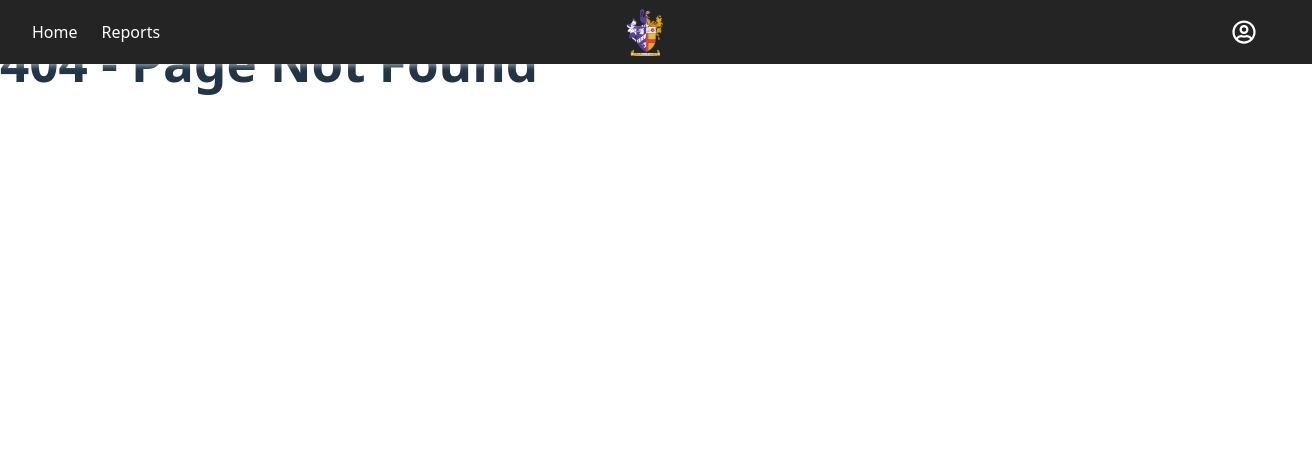
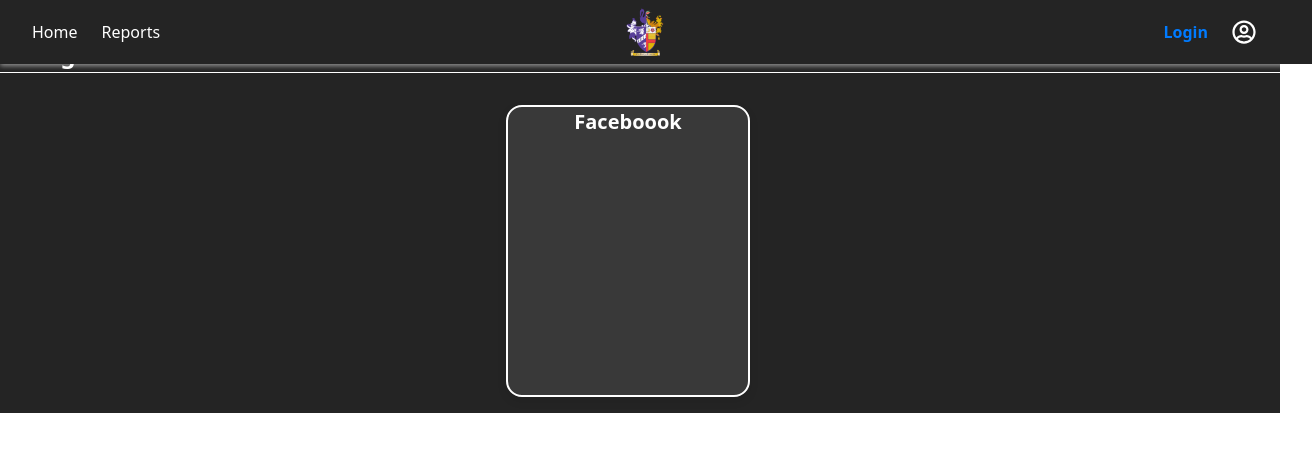
Before and after one commit to vinodabhik-proj/Rovers-frontend, a React (Vite) app: page /login in a window 1280 px wide. Before the commit this address had no page. Shown: the top 452 px of the page, 1312 px wide, since content can reach past the window. Built offline with nearby package versions, Linux system fonts and the light colour scheme; no server answers.

Commit message:
Adding login button to navbar and creating initial template for login page

```diff
--- a/src/App.tsx
+++ b/src/App.tsx
@@ -2,6 +2,7 @@
 import Home from "./pages/Home/Home";
 import Reports from "./pages/Reports/Reports";
 import Navbar from "./components/navbar/Navbar";
+import Login from "./pages/Login/Login";
 
 function App() {
 
@@ -11,6 +12,7 @@
       <Routes>
         <Route path="/"  element={ <Home /> } />
         <Route path="/reports" element={ <Reports />} />
+        <Route path="/login" element={ <Login /> } />
         <Route path="*" element={<h1>404 - Page Not Found</h1>} />
       </Routes>
     </div>
--- a/src/components/navbar/Navbar.css
+++ b/src/components/navbar/Navbar.css
@@ -64,6 +64,11 @@
   font-weight: 600;
 }
 
+/* Login Styling */
+.login {
+  margin-right: 1.5rem;
+}
+
 /* Responsiveness */
 
 @media (max-width: 600px) {
--- a/src/components/navbar/Navbar.tsx
+++ b/src/components/navbar/Navbar.tsx
@@ -3,8 +3,14 @@
 import "./Navbar.css";
 import { FaRegUserCircle } from "react-icons/fa";
 import roversEmblem from "../../images/roversEmblem.png";
+import { useAuth } from "../../hooks/auth";
 
 export default function Navbar() {
+
+  const { user, loading, logout } = useAuth();
+
+  if (loading) return null;
+
   return (
     <nav>
       <div className="nav-left">
@@ -25,6 +31,18 @@
       </div>
 
       <div className="nav-right">
+        {
+          user ? (
+            <>
+              <span>Hi, {user.firstName}</span>
+              <button onClick={logout}>Logout</button>
+            </>
+          ) : (
+            <NavLink to="/login" className="login">
+              Login
+            </NavLink>
+          )
+        }
         <FaRegUserCircle size={24} data-testid="user-icon" />
       </div>
     </nav>
--- /dev/null
+++ b/src/hooks/apiUrl.ts
@@ -0,0 +1,3 @@
+export default function getApiUrl() {
+  return import.meta.env.VITE_API_URL;
+}
--- /dev/null
+++ b/src/hooks/auth.ts
@@ -0,0 +1,39 @@
+// hooks/useAuth.ts
+import { useEffect, useState } from "react";
+import type { User } from "../models";
+import { getUser, userLogout } from "../services/AuthService";
+
+export function useAuth() {
+  const [user, setUser] = useState<User | null>(null);
+  const [loading, setLoading] = useState(true);
+
+  useEffect(() => {
+    let isMounted = true;
+
+    const loadUser = async () => {
+      try {
+        const res = await getUser();
+        if (isMounted) {
+          setUser(res);
+        }
+      } finally {
+        if (isMounted) {
+          setLoading(false);
+        }
+      }
+    };
+
+    loadUser();
+
+    return () => {
+      isMounted = false;
+    };
+  }, []);
+
+  const logout = async () => {
+    await userLogout();
+    setUser(null);
+  };
+
+  return { user, loading, logout };
+}
--- /dev/null
+++ b/src/models/User.ts
@@ -0,0 +1,6 @@
+export interface User {
+  id: string;
+  firstName: string;
+  lastName: string;
+  roles: string[];
+}
--- a/src/models/index.ts
+++ b/src/models/index.ts
@@ -1,2 +1,3 @@
 export * from "./CardItem";
 export * from "./ReportItem";
+export * from "./User";
--- /dev/null
+++ b/src/pages/Login/Login.css
@@ -0,0 +1,3 @@
+.login:hover {
+  cursor: pointer;
+}
--- /dev/null
+++ b/src/pages/Login/Login.tsx
@@ -0,0 +1,31 @@
+import "../../components/CardGrid/CardGrid.css";
+import { motion } from "framer-motion";
+import getApiUrl from "../../hooks/apiUrl";
+
+export default function Login() {
+  const API_URL = getApiUrl()
+
+  const loginWithFacebook = () => {
+    window.location.href = `${API_URL}/auth/facebook/login`;
+  };
+
+  return (
+    	<section className="card-grid-section">
+      <h2 className="section-title">Login</h2>
+      <div className="card-grid login" onClick={loginWithFacebook}>
+          <motion.div
+            className="card TemplateCard"
+            initial={{ opacity: 0, y: 50 }}
+            whileInView={{ opacity: 1, y: 0 }}
+            transition={{ delay: 0.2, duration: 0.6, ease: "easeOut" }}
+            viewport={{ once: true }}
+          >
+            {/* <img src={card.image} alt={card.position} className="card-image" /> */}
+            <div className="card-content">
+              <h3 className="card-title">Faceboook</h3>
+            </div>
+          </motion.div>
+      </div>
+    </section>
+  );
+}
--- /dev/null
+++ b/src/services/AuthService.ts
@@ -0,0 +1,16 @@
+import type { User } from "../models";
+
+export async function getUser(): Promise<User | null> {
+  const res = await fetch("/api/user", { credentials: "include" });
+
+  if (!res.ok) return null;
+
+  return res.json();
+}
+
+export async function userLogout(): Promise<void> {
+  await fetch("/api/logout", {
+    method: "POST",
+    credentials: "include",
+  });
+}
--- a/src/services/ReportService.ts
+++ b/src/services/ReportService.ts
@@ -1,19 +1,12 @@
 import type { ReportItem } from "../models";
-
-function getApiUrl() {
-  try {
-    // Vite
-    return (import.meta as any)?.env?.VITE_API_URL;
-  } catch {
-    // Jest / Node / fallback
-    return (globalThis as any).importMetaEnv?.VITE_API_URL;
-  }
-}
-
-const API_URL = getApiUrl();
-
+import getApiUrl from "../hooks/apiUrl";
 
 export async function getReports() : Promise<ReportItem[]> {
+  const API_URL = getApiUrl();
+
+  if (!API_URL) {
+    throw new Error("VITE_API_URL is not defined");
+  }
 
   const res = await fetch(`${API_URL}/api/reports`);
 
```
